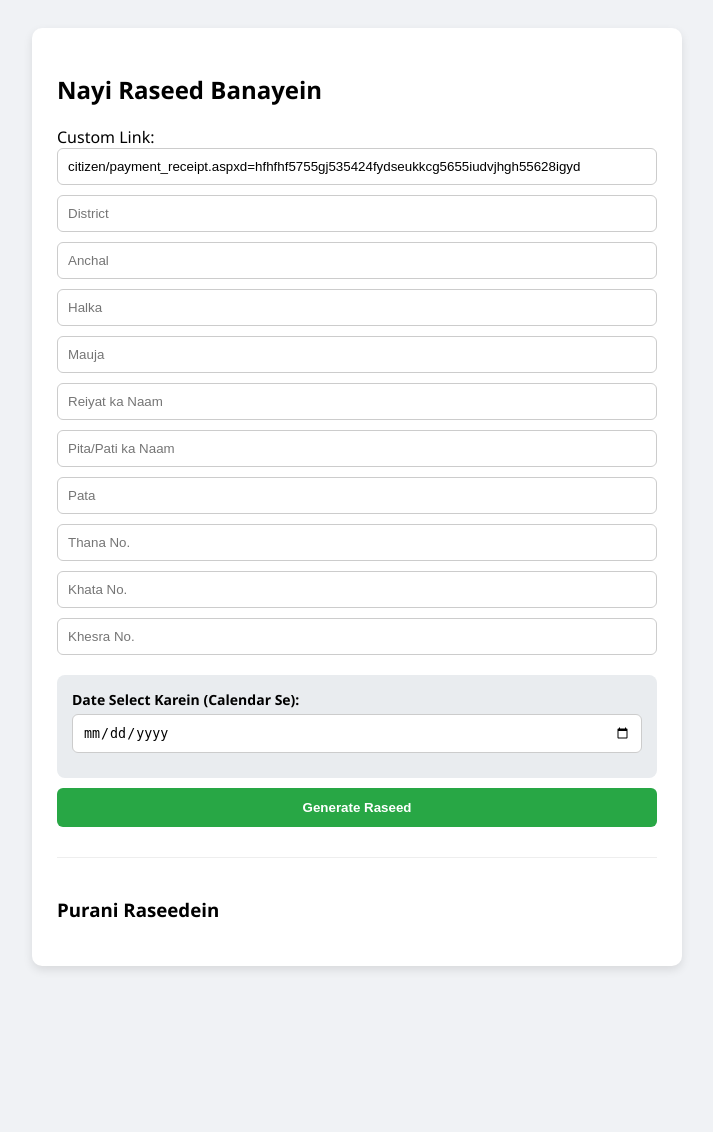
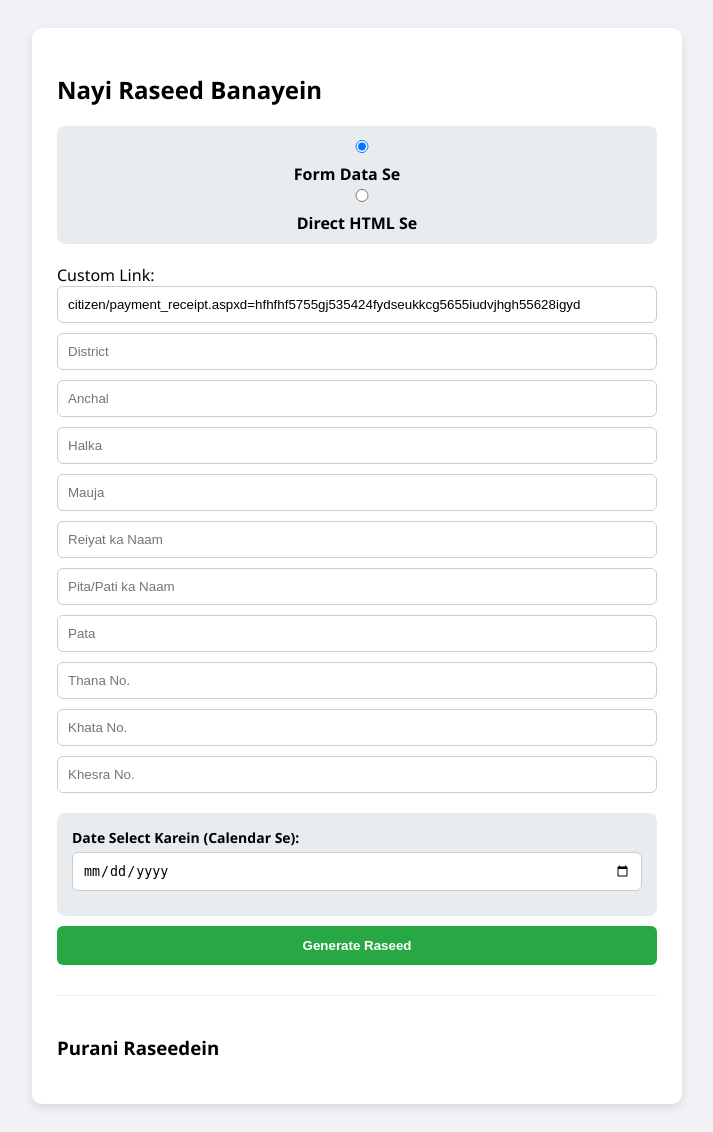
Before and after one commit to sk538180-pixel/RECIPT, a Flask app: page / in a window 1280 px wide. Shown: the whole page, without its empty margins (283-996 px from the left). Before the commit the page ends 970 px from the top, so only its background shows below. Run offline with Flask 3, Linux system fonts and the light colour scheme; the visitor is signed in with stand-in values (Sample User, id 1); data that the repository does not hold is empty.

Commit message:
Update index.html

```diff
--- a/templates/index.html
+++ b/templates/index.html
@@ -21,7 +21,18 @@
 <body>
 <div class="container">
     <h2>Nayi Raseed Banayein</h2>
-    <form action="/create" method="POST">
+    <div style="margin-bottom: 20px; background: #e9ecef; padding: 10px; border-radius: 8px; text-align: center;">
+        <label style="margin-right: 20px; font-weight: bold; cursor: pointer;">
+            <input type="radio" name="form_type" value="data" checked onclick="toggleForms()"> Form Data Se
+        </label>
+        <label style="font-weight: bold; cursor: pointer;">
+            <input type="radio" name="form_type" value="html" onclick="toggleForms()"> Direct HTML Se
+        </label>
+    </div>
+
+    <!-- DATA FORM -->
+    <div id="form-data-section">
+        <form action="/create" method="POST">
         <label>Custom Link:</label>
         <input type="text" name="custom_url" value="citizen/payment_receipt.aspxd=hfhfhf5755gj535424fydseukkcg5655iudvjhgh55628igyd" required>
 
@@ -42,13 +53,42 @@
         </div>
 
         <button type="submit" class="btn-submit">Generate Raseed</button>
-    </form>
+        </form>
+    </div>
+
+    <!-- HTML FORM -->
+    <div id="form-html-section" style="display: none;">
+        <form action="/create_from_html" method="POST">
+            <label>Custom Link:</label>
+            <input type="text" name="custom_url" value="citizen/payment_receipt.aspxd=hfhfhf5755gj535424fydseukkcg5655ghbdfgfdbdxfgdfhfbsdghdsdtryfhfgbgsfrwekioiuhjfgsdfetrgiudvjhgh55628igyd" required>
+
+            <label>जमाबंदी रेयत का नाम (Optional - HTML में बदलने के लिए):</label>
+            <input type="text" name="jamabandi_name" placeholder="नया नाम डालें (अगर बदलना हो)...">
+
+            <label>अभिभावक का नाम (Optional - HTML में बदलने के लिए):</label>
+            <input type="text" name="guardian_name" placeholder="नया नाम डालें (अगर बदलना हो)...">
+
+            <label>हल्का (Optional - HTML में बदलने के लिए):</label>
+            <input type="text" name="halka_name" placeholder="नया हल्का डालें (अगर बदलना हो)...">
+
+            <label>मौजा (Optional - HTML में बदलने के लिए):</label>
+            <input type="text" name="mauja_name" placeholder="नया मौजा डालें (अगर बदलना हो)...">
+
+            <label>मौजा/थाना संख्या (Optional - HTML में बदलने के लिए):</label>
+            <input type="text" name="mauja_thana_name" placeholder="नया मौजा/थाना संख्या डालें (अगर बदलना हो)...">
+
+            <label>HTML Code:</label>
+            <textarea name="html_content" rows="15" style="width: 100%; padding: 10px; margin-bottom: 10px; border: 1px solid #ccc; border-radius: 6px; box-sizing: border-box;" placeholder="Yahan pura HTML paste karein..." required></textarea>
+
+            <button type="submit" class="btn-submit" style="background: #007bff;">HTML Se Raseed Banayein</button>
+        </form>
+    </div>
 
     <div class="receipt-list">
         <h3>Purani Raseedein</h3>
-        {% for id, url in pages %}
+        {% for id, url, name in pages %}
         <div class="item">
-            <a href="/{{ url }}" target="_blank" style="color: #333; font-weight: bold; margin-bottom: 5px;">/{{ url[:35] }}...</a>
+            <a href="/{{ url }}" target="_blank" style="color: #333; font-weight: bold; margin-bottom: 5px;">{{ name }}</a>
             <div class="actions">
                 <a href="/edit_data/{{ id }}" class="btn-edit-data">Edit Form Data</a>
                 <a href="/edit/{{ id }}" class="btn-edit-html">Edit HTML Code</a>
@@ -58,5 +98,18 @@
         {% endfor %}
     </div>
 </div>
+
+<script>
+    function toggleForms() {
+        var formType = document.querySelector('input[name="form_type"]:checked').value;
+        if (formType === 'data') {
+            document.getElementById('form-data-section').style.display = 'block';
+            document.getElementById('form-html-section').style.display = 'none';
+        } else {
+            document.getElementById('form-data-section').style.display = 'none';
+            document.getElementById('form-html-section').style.display = 'block';
+        }
+    }
+</script>
 </body>
 </html>
```
